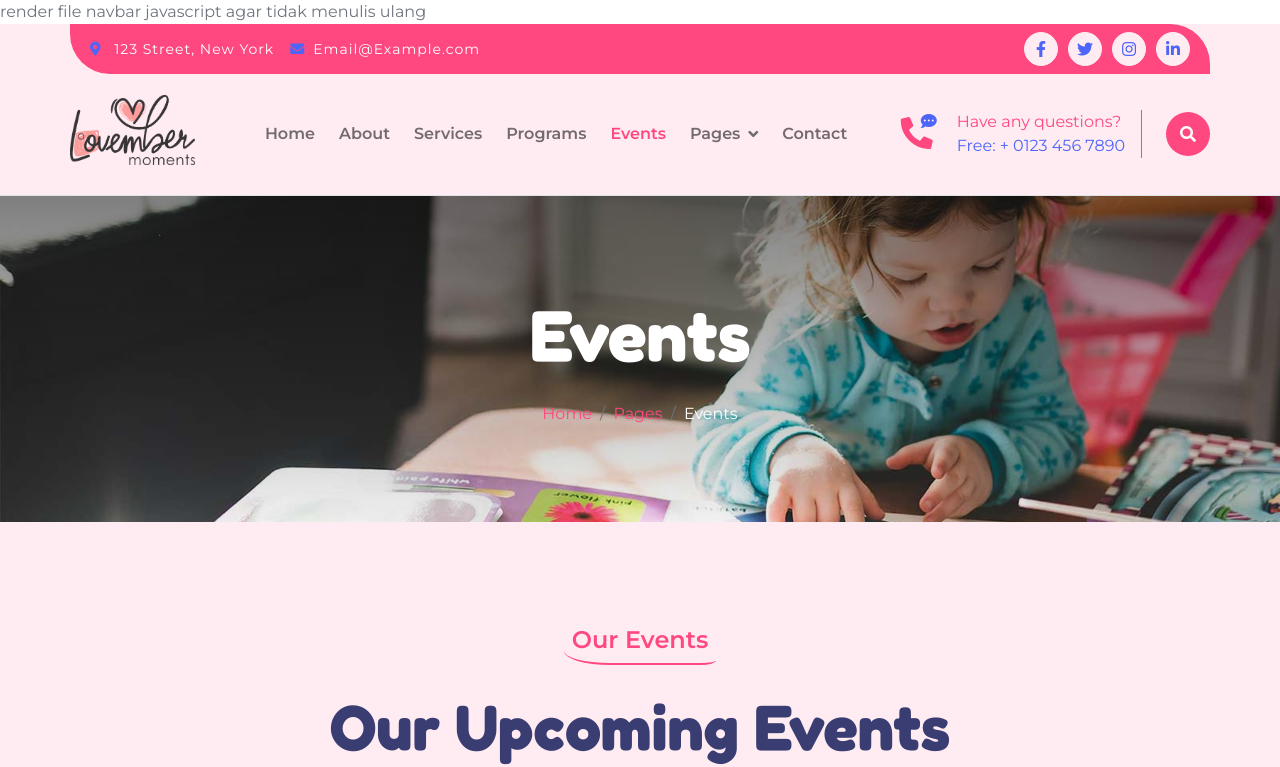
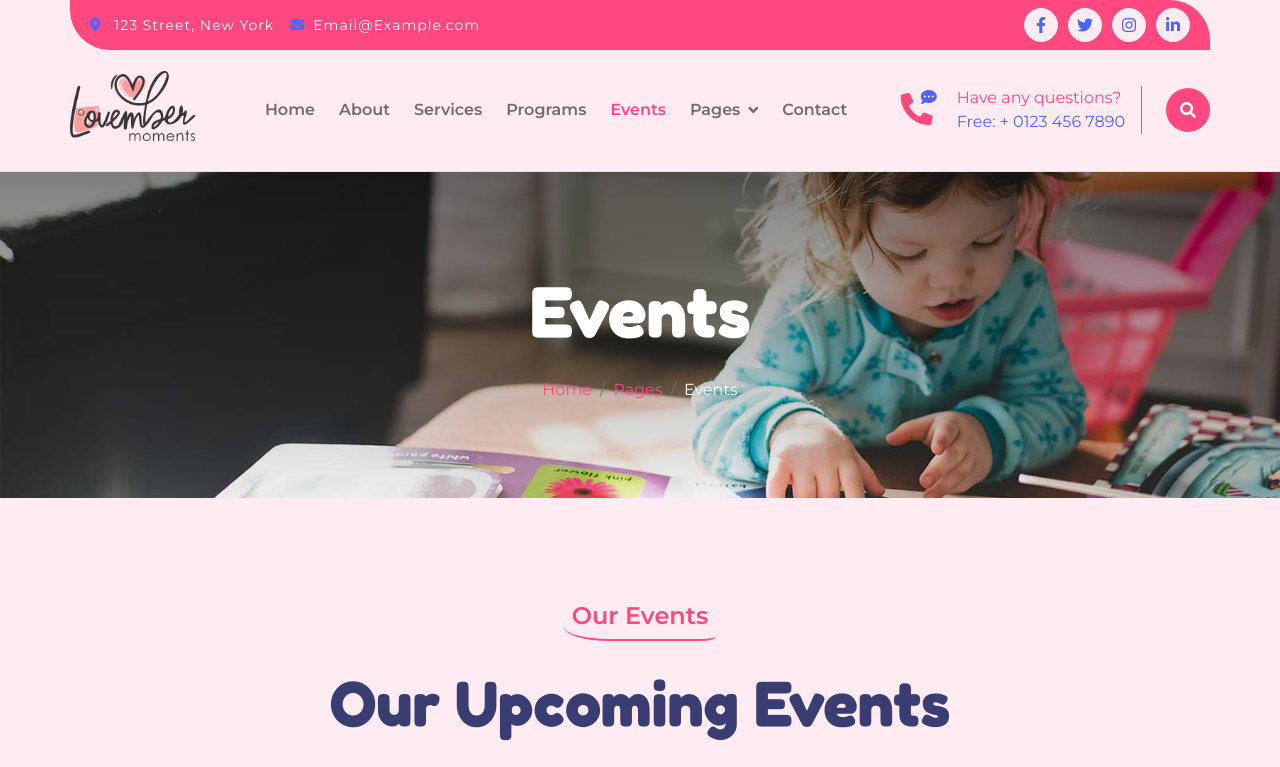
Before and after one commit to lovembermoments/lovembermoments, a plain HTML site: page event.html in a window 1280 px wide. Shown: the top 767 px of the page. Drawn offline with nearby package versions, Linux system fonts and the light colour scheme.

Commit message:
edit tampilan

```diff
--- a/event.html
+++ b/event.html
@@ -48,17 +48,121 @@
     <!-- Spinner End -->
 
     <!-- Navbar start -->
-    <div id="navbar-container"></div>
-    <script>
-      // Load navbar from external file
-      fetch("navbar.html")
-        .then((response) => response.text())
-        .then((data) => {
-          document.getElementById("navbar-container").innerHTML = data;
-        })
-        .catch((error) => console.error("Error loading navbar:", error));
-    </script>
-
+    <div
+      class="container-fluid border-bottom bg-light wow fadeIn"
+      data-wow-delay="0.1s"
+    >
+      <div
+        class="container topbar bg-primary d-none d-lg-block py-2"
+        style="border-radius: 0 40px"
+      >
+        <div class="d-flex justify-content-between">
+          <div class="top-info ps-2">
+            <small class="me-3"
+              ><i class="fas fa-map-marker-alt me-2 text-secondary"></i>
+              <a href="#" class="text-white">123 Street, New York</a></small
+            >
+            <small class="me-3"
+              ><i class="fas fa-envelope me-2 text-secondary"></i
+              ><a href="#" class="text-white">Email@Example.com</a></small
+            >
+          </div>
+          <div class="top-link pe-2">
+            <a href="" class="btn btn-light btn-sm-square rounded-circle"
+              ><i class="fab fa-facebook-f text-secondary"></i
+            ></a>
+            <a href="" class="btn btn-light btn-sm-square rounded-circle"
+              ><i class="fab fa-twitter text-secondary"></i
+            ></a>
+            <a href="" class="btn btn-light btn-sm-square rounded-circle"
+              ><i class="fab fa-instagram text-secondary"></i
+            ></a>
+            <a href="" class="btn btn-light btn-sm-square rounded-circle me-0"
+              ><i class="fab fa-linkedin-in text-secondary"></i
+            ></a>
+          </div>
+        </div>
+      </div>
+      <div class="container px-0">
+        <nav class="navbar navbar-light navbar-expand-xl py-3">
+          <a href="index.html" class="navbar-brand">
+            <h1 class="text-primary display-6">
+              <img
+                src="img/logo-lovember.png"
+                style="height: 70px; width: auto"
+                alt="Logo"
+              />
+            </h1>
+          </a>
+          <button
+            class="navbar-toggler py-2 px-3"
+            type="button"
+            data-bs-toggle="collapse"
+            data-bs-target="#navbarCollapse"
+          >
+            <span class="fa fa-bars text-primary"></span>
+          </button>
+          <div class="collapse navbar-collapse" id="navbarCollapse">
+            <div class="navbar-nav mx-auto">
+              <a href="index.html" class="nav-item nav-link">Home</a>
+              <a href="about.html" class="nav-item nav-link">About</a>
+              <a href="service.html" class="nav-item nav-link">Services</a>
+              <a href="program.html" class="nav-item nav-link">Programs</a>
+              <a href="event.html" class="nav-item nav-link active">Events</a>
+              <div class="nav-item dropdown">
+                <a
+                  href="#"
+                  class="nav-link dropdown-toggle"
+                  data-bs-toggle="dropdown"
+                  >Pages</a
+                >
+                <div class="dropdown-menu m-0 bg-secondary rounded-0">
+                  <a href="blog.html" class="dropdown-item">Our Blog</a>
+                  <a href="team.html" class="dropdown-item">Our Team</a>
+                  <a href="testimonial.html" class="dropdown-item"
+                    >Testimonial</a
+                  >
+                  <a href="404.html" class="dropdown-item">404 Page</a>
+                </div>
+              </div>
+              <a href="contact.html" class="nav-item nav-link">Contact</a>
+            </div>
+            <div class="d-flex me-4">
+              <div
+                id="phone-tada"
+                class="d-flex align-items-center justify-content-center"
+              >
+                <a
+                  href=""
+                  class="position-relative wow tada"
+                  data-wow-delay=".9s"
+                >
+                  <i class="fa fa-phone-alt text-primary fa-2x me-4"></i>
+                  <div class="position-absolute" style="top: -7px; left: 20px">
+                    <span
+                      ><i class="fa fa-comment-dots text-secondary"></i
+                    ></span>
+                  </div>
+                </a>
+              </div>
+              <div class="d-flex flex-column pe-3 border-end border-primary">
+                <span class="text-primary">Have any questions?</span>
+                <a href="#"
+                  ><span class="text-secondary">Free: + 0123 456 7890</span></a
+                >
+              </div>
+            </div>
+            <button
+              class="btn-search btn btn-primary btn-md-square rounded-circle"
+              data-bs-toggle="modal"
+              data-bs-target="#searchModal"
+            >
+              <i class="fas fa-search text-white"></i>
+            </button>
+          </div>
+        </nav>
+      </div>
+    </div>
     <!-- Navbar End -->
 
     <!-- Modal Search Start -->
```
